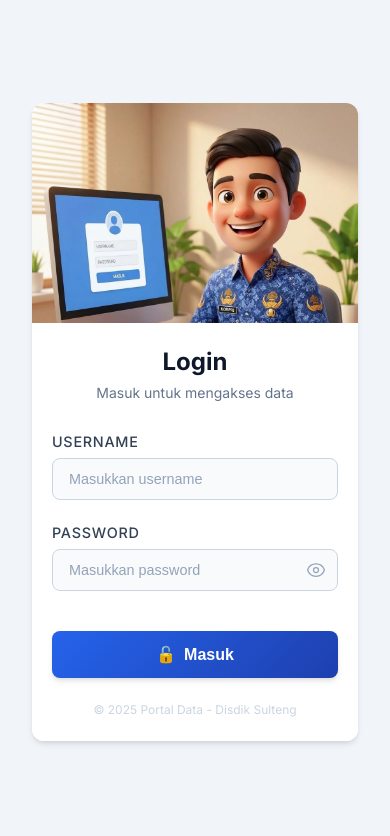
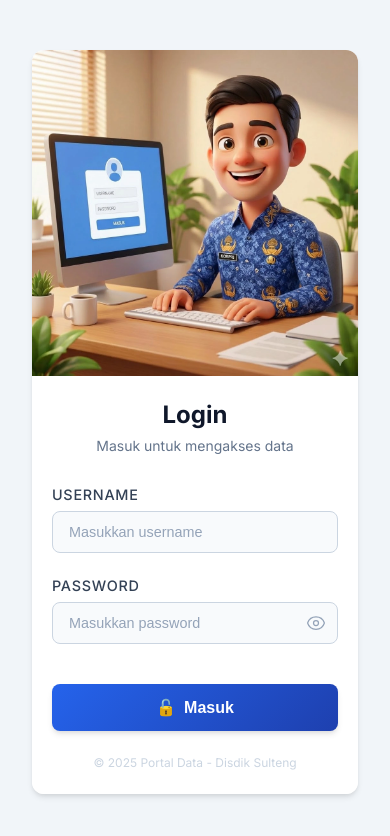
Before and after one commit to masbirman/manajemen-dokumen, a Next.js app in the folder frontend/: page / in a window 390 px wide. Shown: the top 836 px of the page. Built offline with nearby package versions, Linux system fonts and the light colour scheme; no server answers.

Commit message:
fix: use intrinsic height for mobile image to prevent crop and letterbox

```diff
--- a/frontend/src/app/globals.css
+++ b/frontend/src/app/globals.css
@@ -1258,18 +1258,17 @@ html, body {
   .login-image-section {
     display: flex !important;
     width: 100% !important;
-    height: 220px !important; /* Fixed height that looks good */
+    height: auto !important; /* Let image determine height */
     min-height: auto !important;
-    aspect-ratio: auto !important;
     background-color: #f8fafc !important;
     position: relative !important;
   }
 
   .login-illustration-img {
     width: 100%;
-    height: 100%;
-    object-fit: cover !important; /* Fill the width! */
-    object-position: top center !important; /* Keep the face visible! */
+    height: auto !important; /* Maintain aspect ratio naturally */
+    position: static !important; /* Remove absolute positioning constraints */
+    object-fit: contain !important; /* Safety net, though width:100% height:auto does this naturally */
   }
 
   .login-form-section {
```
